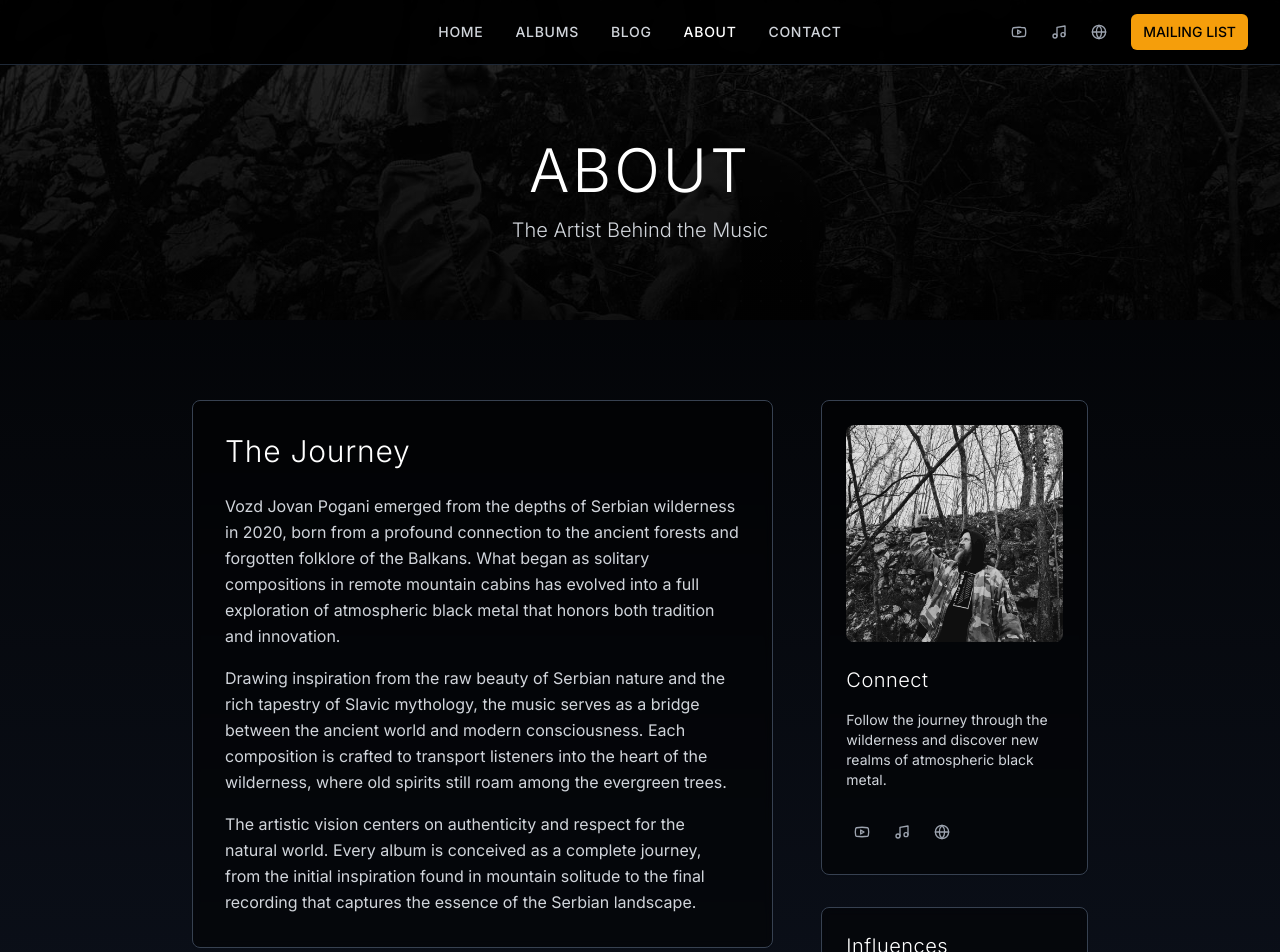
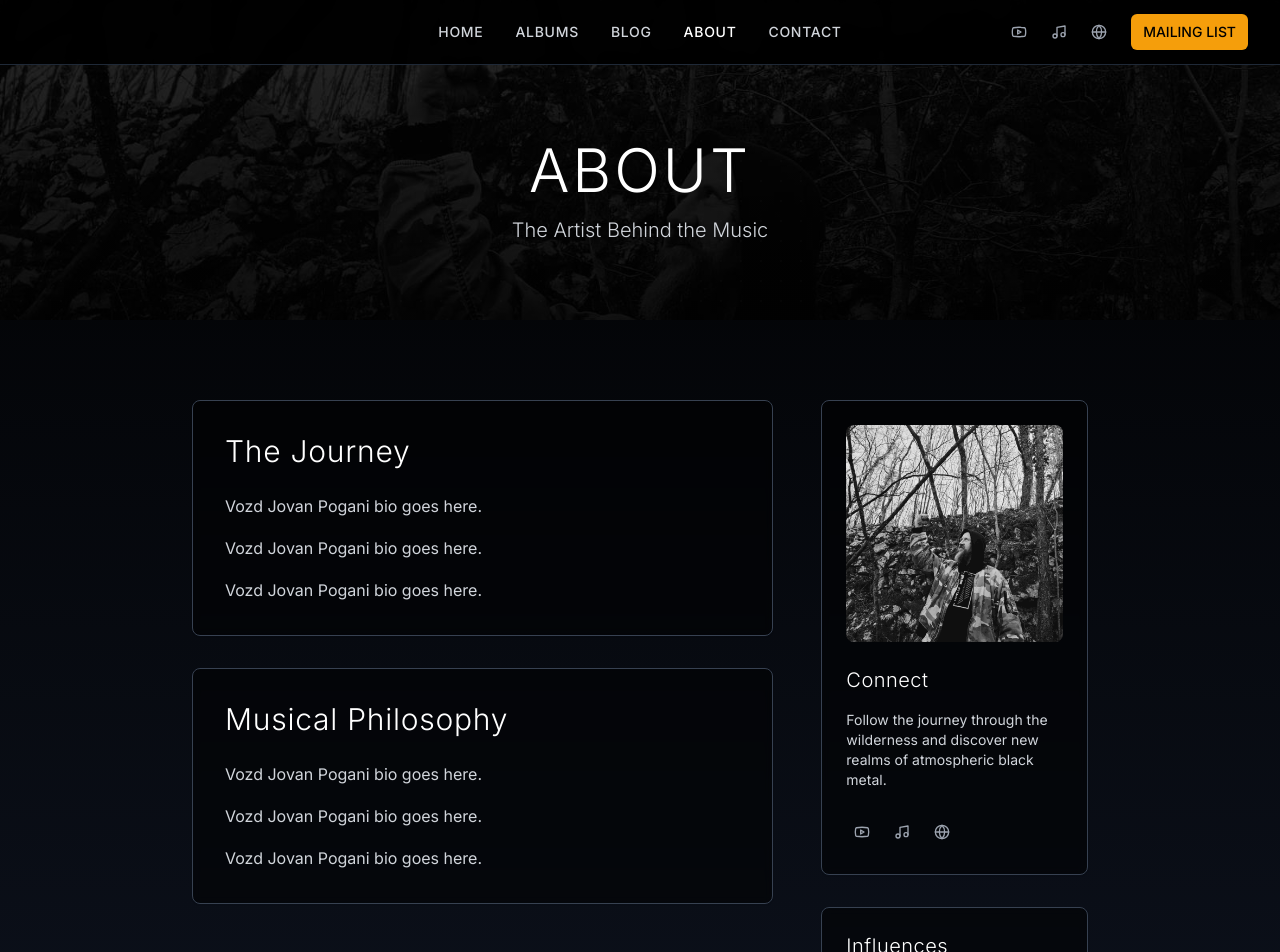
Before and after one commit to SliskoGG/vozd-jovan-website, a Next.js app: page /about in a window 1280 px wide. Shown: the top 952 px of the page. Built offline with nearby package versions, Linux system fonts and the light colour scheme.

Commit message:
Update page.tsx

```diff
--- a/app/about/page.tsx
+++ b/app/about/page.tsx
@@ -16,21 +16,13 @@ export default function AboutPage() {
                   <h2 className="text-3xl font-light mb-6 text-white">The Journey</h2>
                   <div className="space-y-4 text-gray-300 leading-relaxed">
                     <p>
-                      Vozd Jovan Pogani emerged from the depths of Serbian wilderness in 2020, born from a profound
-                      connection to the ancient forests and forgotten folklore of the Balkans. What began as solitary
-                      compositions in remote mountain cabins has evolved into a full exploration of atmospheric black
-                      metal that honors both tradition and innovation.
+                      Vozd Jovan Pogani bio goes here.
                     </p>
                     <p>
-                      Drawing inspiration from the raw beauty of Serbian nature and the rich tapestry of Slavic
-                      mythology, the music serves as a bridge between the ancient world and modern consciousness. Each
-                      composition is crafted to transport listeners into the heart of the wilderness, where old spirits
-                      still roam among the evergreen trees.
+                      Vozd Jovan Pogani bio goes here.
                     </p>
                     <p>
-                      The artistic vision centers on authenticity and respect for the natural world. Every album is
-                      conceived as a complete journey, from the initial inspiration found in mountain solitude to the
-                      final recording that captures the essence of the Serbian landscape.
+                      Vozd Jovan Pogani bio goes here.
                     </p>
                   </div>
                 </CardContent>
@@ -41,20 +33,13 @@ export default function AboutPage() {
                   <h2 className="text-3xl font-light mb-6 text-white">Musical Philosophy</h2>
                   <div className="space-y-4 text-gray-300 leading-relaxed">
                     <p>
-                      Black metal, at its core, represents a return to the primal connection between humanity and
-                      nature. The approach combines traditional atmospheric black metal elements with field recordings
-                      and natural soundscapes captured in the Serbian wilderness.
+                      Vozd Jovan Pogani bio goes here.
                     </p>
                     <p>
-                      The creative process often begins in solitude, deep in the forest where the silence between sounds
-                      becomes as important as the music itself. Whether recording the whisper of wind through pine
-                      branches or the distant call of mountain wildlife, these natural elements find their way into
-                      every composition.
+                      Vozd Jovan Pogani bio goes here.
                     </p>
                     <p>
-                      Each song serves as a ritual, each album as a testament to the enduring power of the natural
-                      world. The goal is not merely to create music, but to craft doorways through which others can
-                      access the profound peace and ancient wisdom found in the wilderness.
+                      Vozd Jovan Pogani bio goes here.
                     </p>
                   </div>
                 </CardContent>
```
